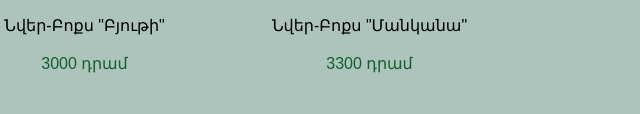
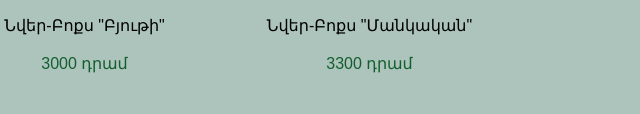
Before and after one commit to BuyUnique/d-unique, a plain HTML site: page index.html in a window 1280 px wide. Shown: the part 3925-4039 px from the top of the page, 413-1053 px from the left. Drawn offline with Linux system fonts and the light colour scheme.

Commit message:
this is my commit

```diff
--- a/index.html
+++ b/index.html
@@ -304,7 +304,7 @@
                     <div class="mini-items">
                         <img id="switcher19" src="images/box3300.jpg" alt="img">
                     </div>
-                    <p class="dekor-text"> Նվեր-Բոքս "Մանկանա"  </p>
+                    <p class="dekor-text"> Նվեր-Բոքս "Մանկական"  </p>
                     <p class="arka"> 3300 դրամ </p>
                 </div>
              </div>
```
